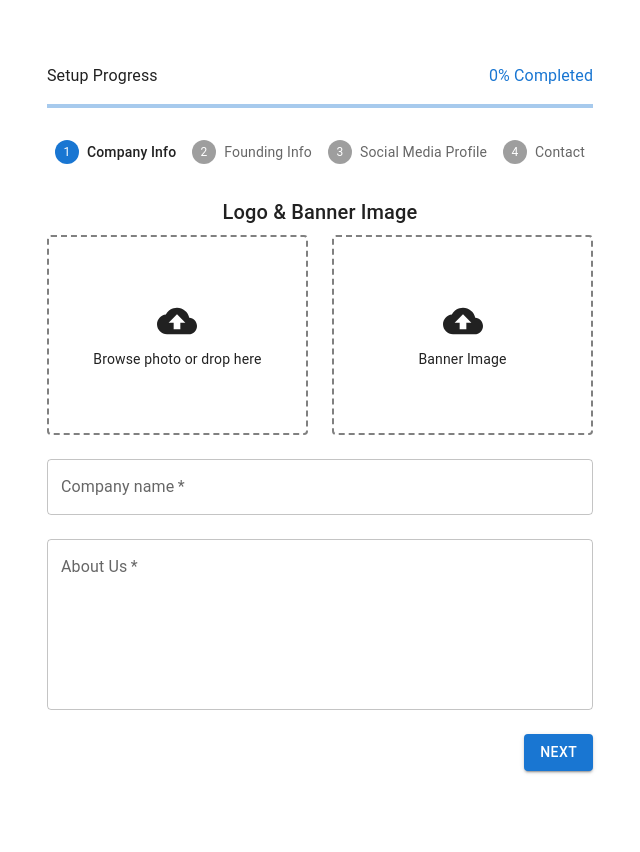
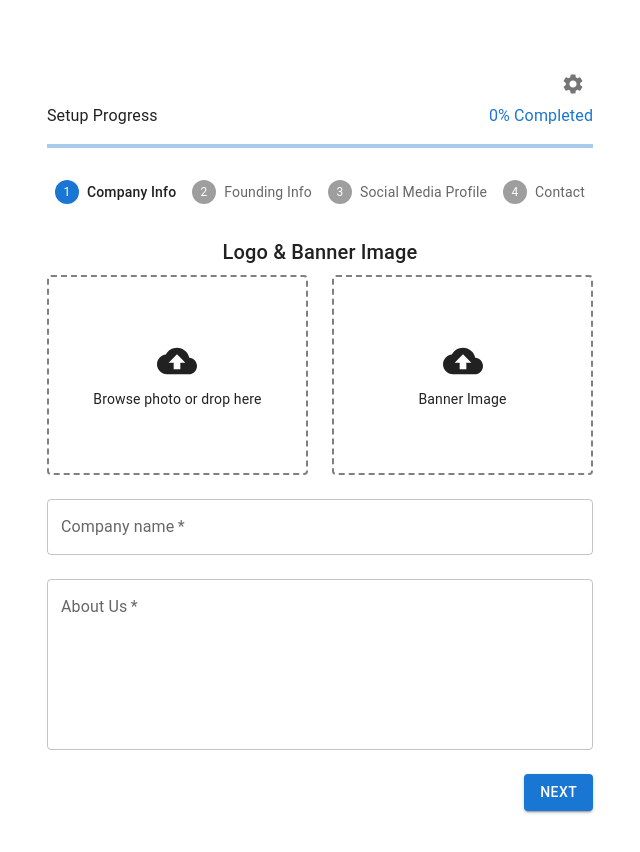
Before and after one commit to Sourodeep-S/bluestock-warmup-proj, a React (Vite) app in the folder frontend/: page /dashboard in a window 1280 px wide. Shown: the top 852 px of the page, without its empty margins (320-960 px from the left). Built offline with nearby package versions, Linux system fonts and the light colour scheme; sample sign-in values are in the browser's storage.

Commit message:
added settings icon on dash

```diff
--- a/frontend/src/pages/DashboardPage.jsx
+++ b/frontend/src/pages/DashboardPage.jsx
@@ -1,5 +1,5 @@
 import React, { useState } from 'react';
-import { Box, Stepper, Step, StepLabel, Button, Typography, Container, LinearProgress } from '@mui/material';
+import { Box, Stepper, Step, StepLabel, Button, Typography, Container, LinearProgress, IconButton } from '@mui/material';
 import { useSelector } from 'react-redux';
 import { toast } from 'react-toastify';
 
@@ -10,6 +10,9 @@ import ContactStep from '../components/ContactStep';
 import SuccessStep from '../components/SuccessStep';
 import companyService from '../api/companyService';
 
+import SettingsIcon from '@mui/icons-material/Settings';
+import { useNavigate } from 'react-router-dom';
+
 
 const steps = ['Company Info', 'Founding Info', 'Social Media Profile', 'Contact'];
 
@@ -18,6 +21,8 @@ const DashboardPage = () => {
   const [formData, setFormData] = useState({
     social_links: [{ platform: '', url: '' }],
   });
+
+  const navigate = useNavigate();
 
   const { token } = useSelector((state) => state.auth);
 
@@ -83,6 +88,11 @@ const DashboardPage = () => {
 
   return (
     <Container component="main" maxWidth="md" sx={{ my: 4 }}>
+      <Box sx={{ display: 'flex', justifyContent: 'flex-end' }}>
+        <IconButton onClick={() => navigate('/settings')}>
+          <SettingsIcon />
+        </IconButton>
+      </Box>
       {activeStep !== steps.length && (
         <>
           <Box sx={{ display: 'flex', justifyContent: 'space-between', alignItems: 'center', mb: 2 }}>
```
